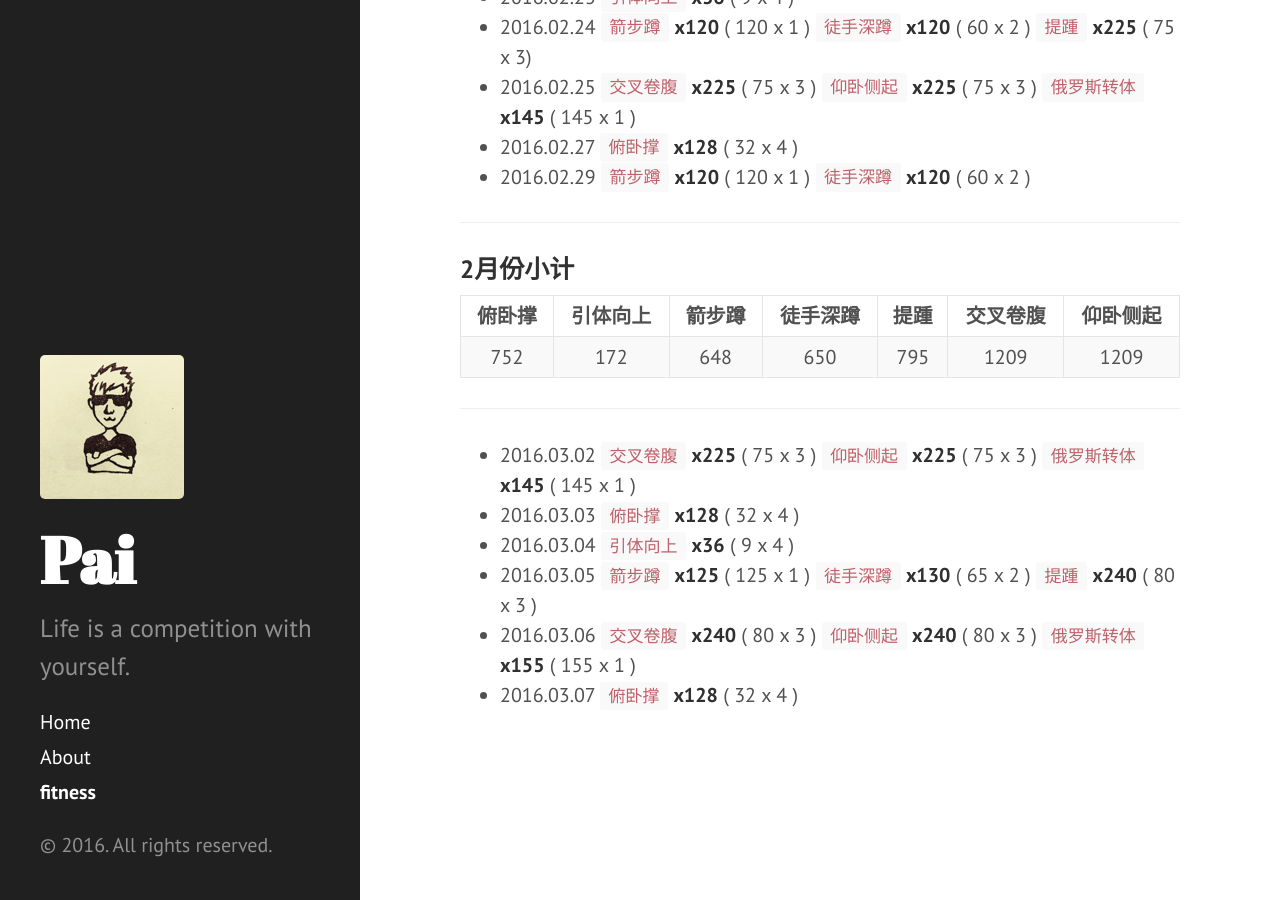
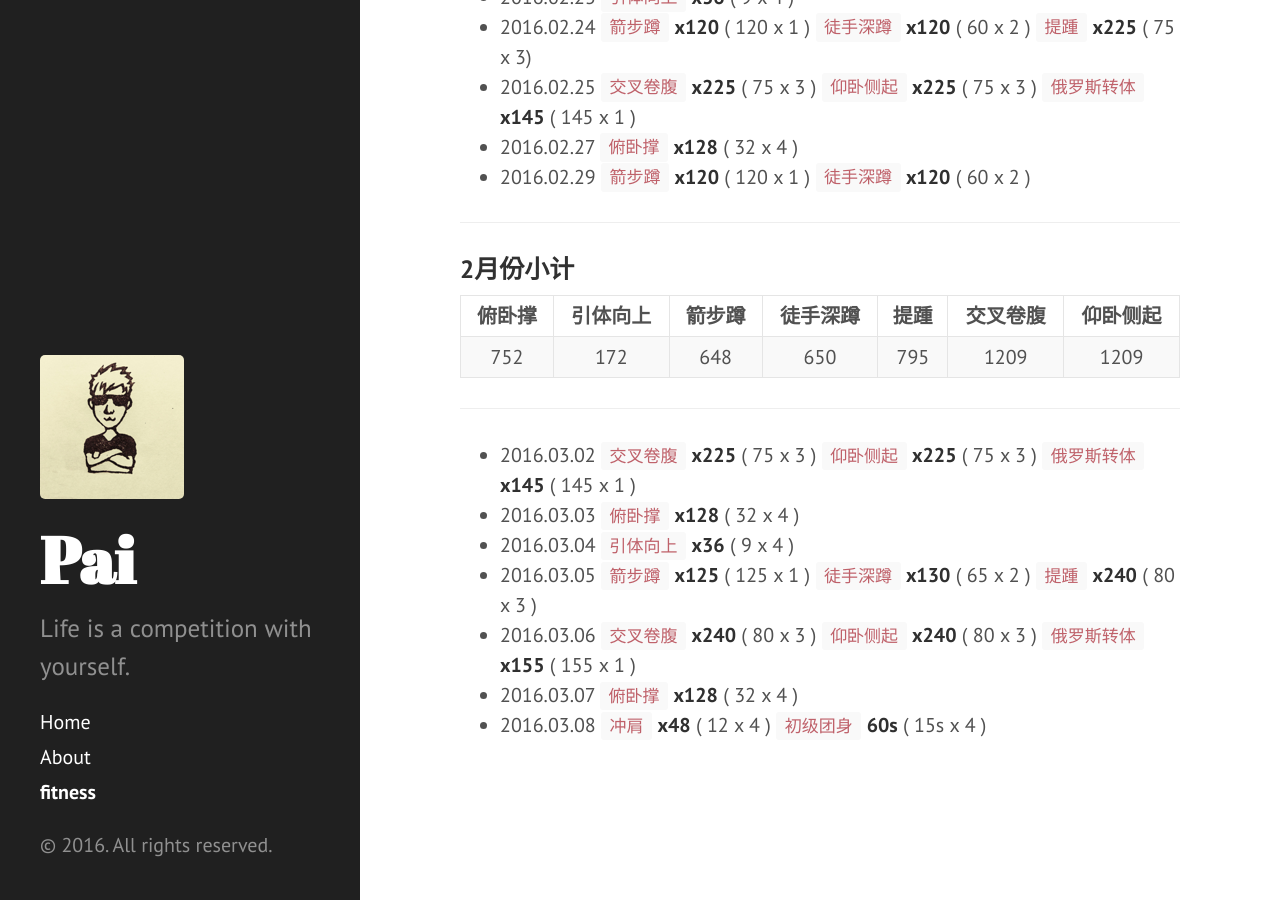
Before and after one commit to dragon8897/dragon8897.github.io, a Jekyll site: the page built from fitness.md, in a window 1280 px wide and 900 px high, scrolled down 2328 px. Built offline with Jekyll 4.4.1, drawn with Linux system fonts in a browser that asks for light colours; Markdown is read by kramdown in place of the engine named in the settings.

Commit message:
add fitness recored.

```diff
--- a/fitness.md
+++ b/fitness.md
@@ -83,3 +83,4 @@ title: fitness
 - 2016.03.05 `箭步蹲` **x125** ( 125 x 1 ) `徒手深蹲` **x130** ( 65 x 2 ) `提踵` **x240** ( 80 x 3 )
 - 2016.03.06 `交叉卷腹` **x240** ( 80 x 3 ) `仰卧侧起` **x240** ( 80 x 3 ) `俄罗斯转体` **x155** ( 155 x 1 )
 - 2016.03.07 `俯卧撑` **x128** ( 32 x 4 )
+- 2016.03.08 `冲肩` **x48** ( 12 x 4 ) `初级团身` **60s** ( 15s x 4 )
```
